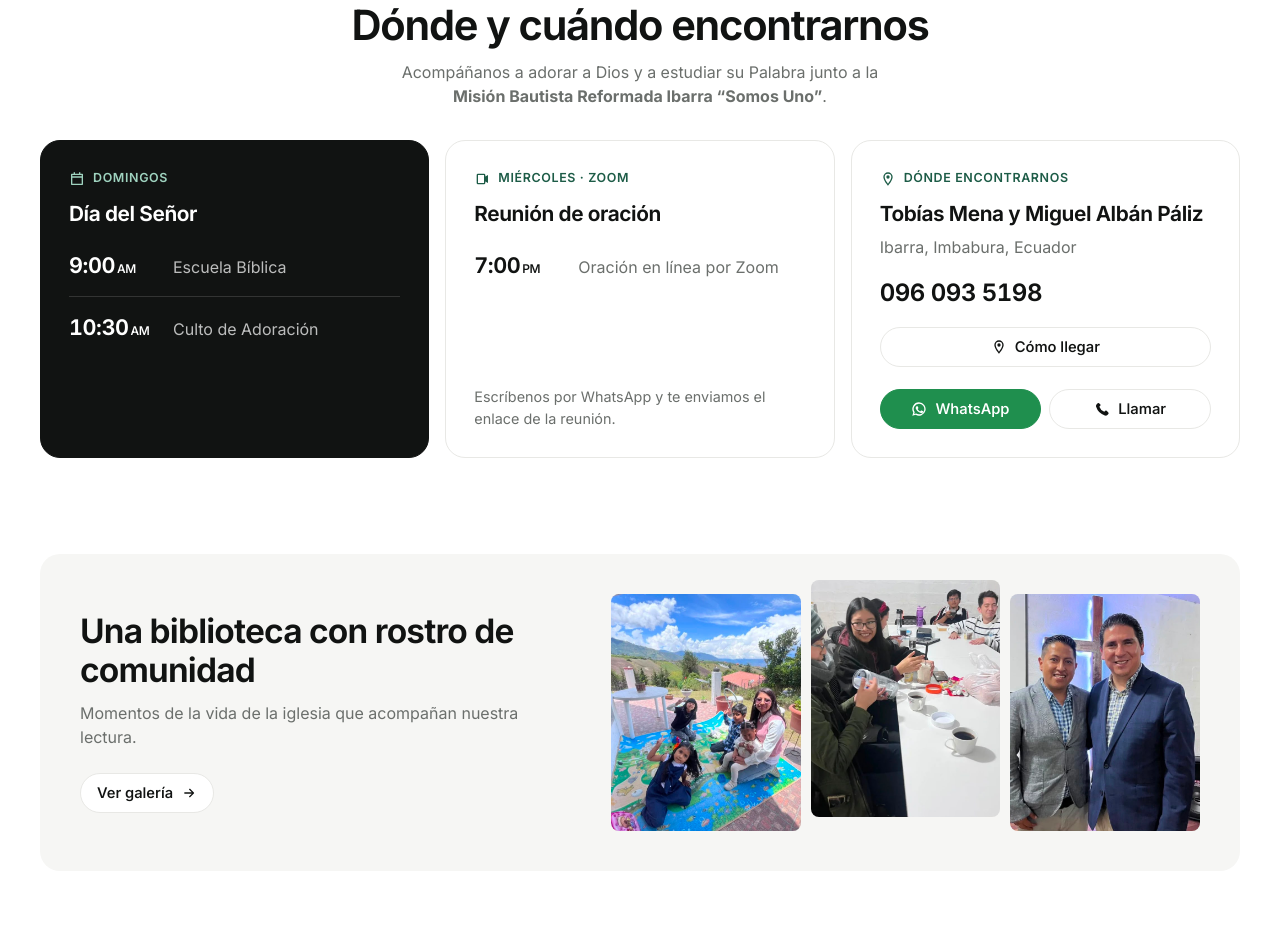
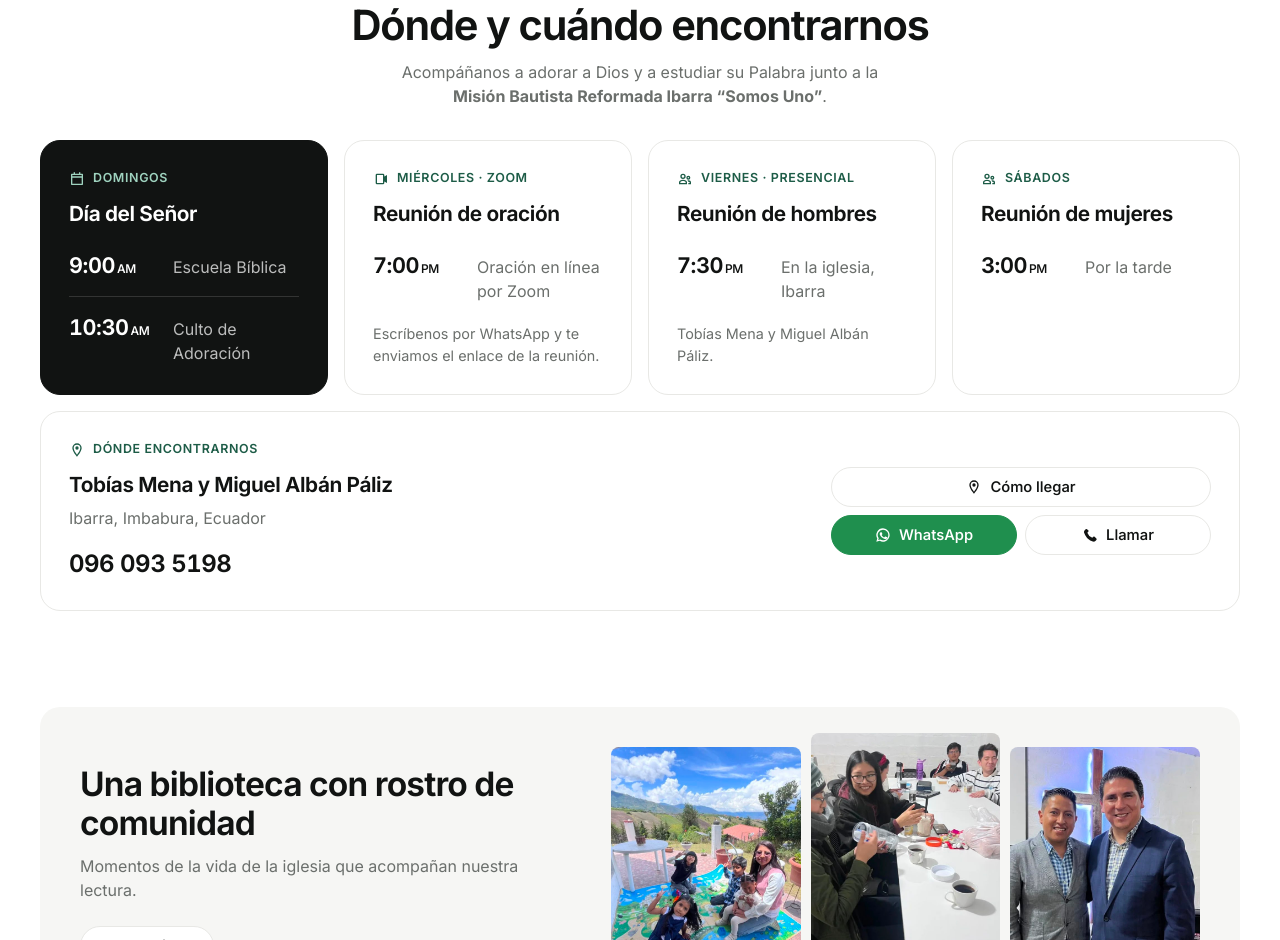
Before and after one commit to JoanDaniel18/Biblioteca, a plain HTML site: page docs/index.html in a window 1280 px wide. Shown: the part 6573-7513 px from the top of the page. Drawn offline with Linux system fonts and the light colour scheme.

Commit message:
Agregar reunión de hombres (viernes 7:30 PM) y de mujeres (sábado 3:00 PM)
Horarios en 4 tarjetas y la ubicación/contacto en una tarjeta ancha.

Co-Authored-By: Claude Opus 5.5 <noreply@anthropic.com>

```diff
--- a/docs/index.html
+++ b/docs/index.html
@@ -323,9 +323,21 @@
 
     .visit-grid {
       display: grid;
-      grid-template-columns: repeat(3, minmax(0, 1fr));
+      grid-template-columns: repeat(4, minmax(0, 1fr));
       gap: 16px;
     }
+
+    .visit-card.contact {
+      grid-column: 1 / -1;
+      display: grid;
+      grid-template-columns: minmax(0, 1fr) minmax(260px, 380px);
+      align-items: center;
+      gap: 16px 40px;
+    }
+
+    .contact-actions { display: flex; flex-direction: column; }
+    .contact-actions .map-btn { margin-top: 0; }
+    .contact-actions .visit-actions { margin-top: 0; padding-top: 8px; }
 
     .visit-card {
       display: flex;
@@ -406,13 +418,13 @@
 
     @media (max-width: 980px) {
       .visit-grid { grid-template-columns: 1fr 1fr; }
-      .visit-card:last-child { grid-column: 1 / -1; }
     }
 
     @media (max-width: 760px) {
       .visit { margin-top: 64px; }
       .visit-grid { grid-template-columns: 1fr; }
       .visit-card { padding: 22px; }
+      .visit-card.contact { grid-template-columns: 1fr; }
     }
 
     @media (max-width: 760px) {
@@ -511,12 +523,38 @@
 
         <article class="visit-card">
           <span class="visit-label">
+            <svg width="16" height="16" viewBox="0 0 24 24" aria-hidden="true"><path fill="currentColor" d="M9 4a4 4 0 1 1 0 8 4 4 0 0 1 0-8Zm0 2a2 2 0 1 0 0 4 2 2 0 0 0 0-4Zm8 1a3 3 0 1 1 0 6 3 3 0 0 1 0-6Zm0 2a1 1 0 1 0 0 2 1 1 0 0 0 0-2ZM9 13c3.3 0 6 1.6 6 4v3H3v-3c0-2.4 2.7-4 6-4Zm0 2c-2.4 0-4 1.1-4 2v1h8v-1c0-.9-1.6-2-4-2Zm8-1c2.6 0 4 1.4 4 3v3h-4v-2h2v-1c0-.6-.8-1-2-1h-.3a5 5 0 0 0-1-1.8c.4-.1.8-.2 1.3-.2Z"/></svg>
+            Viernes · Presencial
+          </span>
+          <h3>Reunión de hombres</h3>
+          <ul class="times">
+            <li><strong>7:30<small>PM</small></strong><span>En la iglesia, Ibarra</span></li>
+          </ul>
+          <p class="visit-note">Tobías Mena y Miguel Albán Páliz.</p>
+        </article>
+
+        <article class="visit-card">
+          <span class="visit-label">
+            <svg width="16" height="16" viewBox="0 0 24 24" aria-hidden="true"><path fill="currentColor" d="M9 4a4 4 0 1 1 0 8 4 4 0 0 1 0-8Zm0 2a2 2 0 1 0 0 4 2 2 0 0 0 0-4Zm8 1a3 3 0 1 1 0 6 3 3 0 0 1 0-6Zm0 2a1 1 0 1 0 0 2 1 1 0 0 0 0-2ZM9 13c3.3 0 6 1.6 6 4v3H3v-3c0-2.4 2.7-4 6-4Zm0 2c-2.4 0-4 1.1-4 2v1h8v-1c0-.9-1.6-2-4-2Zm8-1c2.6 0 4 1.4 4 3v3h-4v-2h2v-1c0-.6-.8-1-2-1h-.3a5 5 0 0 0-1-1.8c.4-.1.8-.2 1.3-.2Z"/></svg>
+            Sábados
+          </span>
+          <h3>Reunión de mujeres</h3>
+          <ul class="times">
+            <li><strong>3:00<small>PM</small></strong><span>Por la tarde</span></li>
+          </ul>
+        </article>
+
+        <article class="visit-card contact">
+          <div>
+          <span class="visit-label">
             <svg width="16" height="16" viewBox="0 0 24 24" aria-hidden="true"><path fill="currentColor" d="M12 2a7 7 0 0 1 7 7c0 5.2-7 13-7 13S5 14.2 5 9a7 7 0 0 1 7-7Zm0 2a5 5 0 0 0-5 5c0 3.2 3.4 8 5 10 1.6-2 5-6.8 5-10a5 5 0 0 0-5-5Zm0 2.5a2.5 2.5 0 1 1 0 5 2.5 2.5 0 0 1 0-5Z"/></svg>
             Dónde encontrarnos
           </span>
           <h3>Tobías Mena y Miguel Albán Páliz</h3>
           <p class="place">Ibarra, Imbabura, Ecuador</p>
           <a class="phone" href="tel:+593960935198">096 093 5198</a>
+          </div>
+          <div class="contact-actions">
           <a class="btn map-btn" href="https://www.google.com/maps/search/?api=1&amp;query=Tob%C3%ADas%20Mena%20y%20Miguel%20Alb%C3%A1n%20P%C3%A1liz%2C%20Ibarra%2C%20Ecuador" target="_blank" rel="noopener">
             <svg width="16" height="16" viewBox="0 0 24 24" aria-hidden="true"><path fill="currentColor" d="M12 2a7 7 0 0 1 7 7c0 5.2-7 13-7 13S5 14.2 5 9a7 7 0 0 1 7-7Zm0 2a5 5 0 0 0-5 5c0 3.2 3.4 8 5 10 1.6-2 5-6.8 5-10a5 5 0 0 0-5-5Zm0 2.5a2.5 2.5 0 1 1 0 5 2.5 2.5 0 0 1 0-5Z"/></svg>
             Cómo llegar
@@ -530,6 +568,7 @@
               <svg width="16" height="16" viewBox="0 0 24 24" aria-hidden="true"><path fill="currentColor" d="M6.6 2.5 9.3 5a1.5 1.5 0 0 1 .1 2.1L8 8.6a12 12 0 0 0 7.4 7.4l1.5-1.4a1.5 1.5 0 0 1 2.1.1l2.5 2.7a1.5 1.5 0 0 1 0 2.1l-1.4 1.4c-1 1-2.5 1.4-3.9.9A20 20 0 0 1 3.2 8.8c-.5-1.4-.1-2.9.9-3.9l1.4-1.4a1.5 1.5 0 0 1 2.1 0Z"/></svg>
               Llamar
             </a>
+          </div>
           </div>
         </article>
       </div>
```
